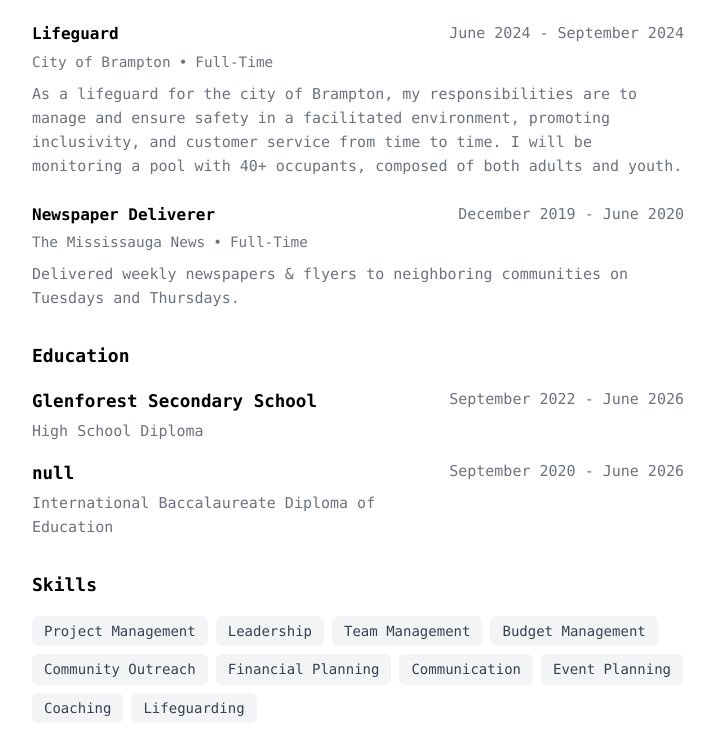
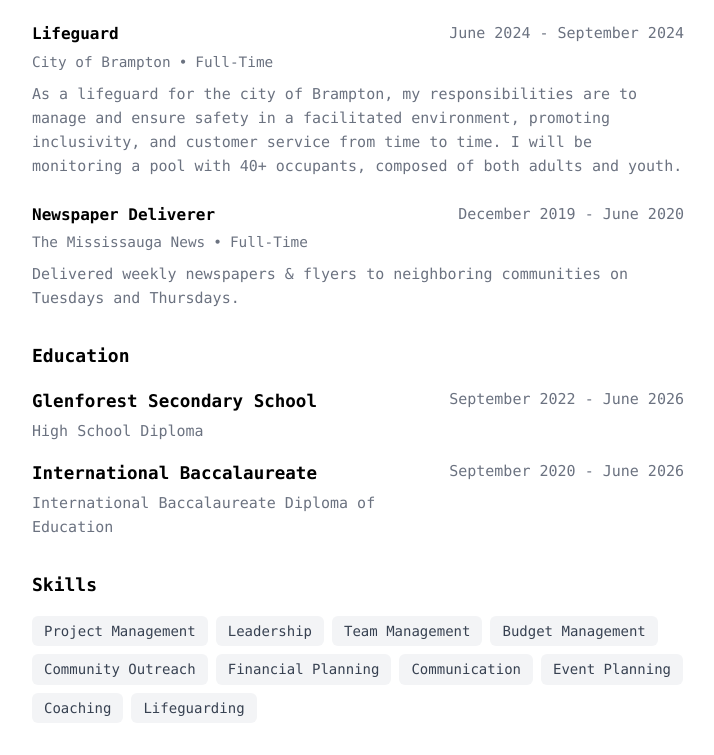
Before and after one commit to Bobbyf0814/resumesite, a plain HTML site: page index.html in a window 1280 px wide. Shown: the part 1984-2739 px from the top of the page, without its empty margins (282-996 px from the left). Drawn offline with Linux system fonts and the light colour scheme.

Commit message:
Update index.html

```diff
--- a/index.html
+++ b/index.html
@@ -562,7 +562,7 @@
 
                     <div class="education-item">
                         <div class="education-content">
-                            <h3>null</h3>
+                            <h3>International Baccalaureate</h3>
                             <p>International Baccalaureate Diploma of Education</p>
                         </div>
                         <span class="education-period">September 2020 - June 2026</span>
```
